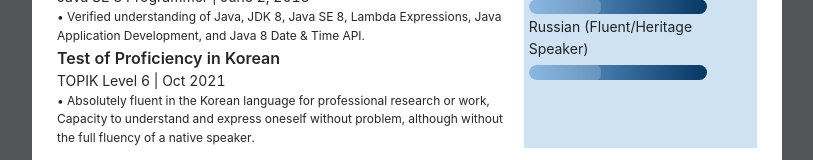
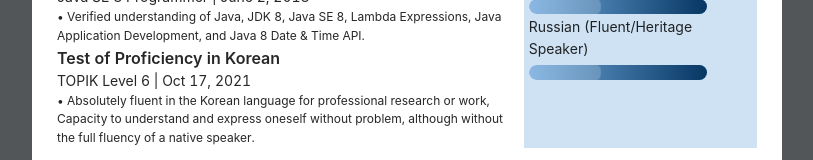
Before and after one commit to bowdawn/oleinikov-resume, a React (Create React App) app: page / in a window 1280 px wide. Shown: the part 901-1061 px from the top of the page, without its empty margins (233-1046 px from the left). Built offline with nearby package versions, Linux system fonts and the light colour scheme.

Commit message:
refactor certificate

```diff
--- a/src/App.tsx
+++ b/src/App.tsx
@@ -21,9 +21,9 @@ const App: FC = () => {
         <Col span={24}>
           <PageHeader extra={
             <Space align='center' size="middle">
-            <Switch checked={resume.type == "Kr"}
+            <Switch checked={resume.type == resume_kr.type}
               style={{marginBottom: "6px"}}
-              onClick={() => { setResume(resume.type == "En" ? resume_kr : resume_en) }
+              onClick={() => { setResume(resume.type == resume_en.type ? resume_kr : resume_en) }
               }
               unCheckedChildren={<div><GlobalOutlined /> {resume.switch}</div>}
               checkedChildren={<div><GlobalOutlined /> {resume.switch}</div>} />
--- /dev/null
+++ b/src/static/locales/en/certificate.tsx
@@ -0,0 +1,13 @@
+import CertificateType from "../../../types/Certificate";
+
+export default {
+    "id1_header" : "Oracle Certified Professional",
+    "id1_title" : "Java SE 8 Programmer | July 20, 2018",
+    "id1_detail" : "• Verified understanding of Concurrency, Fork - Join Framework, Functional Interfaces, JDBC, Java Design Patterns, Java NIO.2 API, Localization, Regular Expressions, Parallel Streams and Stream API.",
+    "id2_header" : "Oracle Certified Associate",
+    "id2_title" : "Java SE 8 Programmer | June 2, 2018",
+    "id2_detail" : "• Verified understanding of Java, JDK 8, Java SE 8, Lambda Expressions, Java Application Development, and Java 8 Date & Time API.",
+    "id3_header" : "Test of Proficiency in Korean",
+    "id3_title" : "TOPIK Level 6 | Oct 17, 2021",
+    "id3_detail" : "• Absolutely fluent in the Korean language for professional research or work, Capacity to understand and express oneself without problem, although without the full fluency of a native speaker.",
+} as CertificateType
--- /dev/null
+++ b/src/static/locales/kr/certificate.tsx
@@ -0,0 +1,13 @@
+import CertificateType from "../../../types/Certificate";
+
+export default {
+    "id1_header" : "Professional Oracle 자격증",
+    "id1_title" : "자바 SE 8 프로그래머 | 2018.07.20",
+    "id1_detail" : "• Concurrency, Fork - Join Framework, Functional Interfaces, JDBC, Java Design Patterns, Java NIO.2 API, Localization, Regular Expressions, Parallel Streams & Stream API 사용가능",
+    "id2_header" : "Associate Oracle 자격증",
+    "id2_title" : "자바 SE 8 프로그래머 | 2018.06.02",
+    "id2_detail" : "• Java, JDK 8, Java SE 8, Lambda Expressions, Java Application Development, and Java 8 Date & Time API 사용가능",
+    "id3_header" : "Test of Proficiency in Korean (한국어능력시험)",
+    "id3_title" : "TOPIK 6급 | 2021.10.17",
+    "id3_detail" : "• 전문 분야에서의 연구나 업무 수행에 필요한 언어 기능을 비교적 정확하고 유창하게 수행할 수 있으며 정치, 경제, 사회, 문화 전반에 걸쳐 친숙하지 않은 주제에 관해서도 이해하고 사용할 수 있음. 원어민 화자의 수준에는 이르지 못하나 기능 수행이나 의미 표현에는 어려움을 겪지 않음.",
+} as CertificateType
--- a/src/static/resume_en.tsx
+++ b/src/static/resume_en.tsx
@@ -5,6 +5,7 @@ import Link from "antd/lib/typography/Link";
 import Resume from "../types/Resume";
 import badges from "./badges";
 import contact from "./contact";
+import certificate from "./locales/en/certificate";
 import education from "./locales/en/education"
 import experience from "./locales/en/experience";
 import language from "./locales/en/language";
@@ -87,15 +88,13 @@ const resume_en: Resume =
             [
                 {
                     type: "header", text: <div>
-                        Oracle Certified Professional
+                        {certificate.id1_header}
                         {badges.oracle_professional}
                     </div>
                 },
-                { type: "title", text: "Java SE 8 Programmer | July 20, 2018 " },
+                { type: "title", text: certificate.id1_title },
                 {
-                    type: "detail", text: `• Verified understanding of Concurrency, Fork - Join Framework, Functional Interfaces,
-                    JDBC, Java Design Patterns, Java NIO.2 API, Localization, Regular Expressions,
-                    Parallel Streams and Stream API.`
+                    type: "detail", text: certificate.id1_detail
                 },
             ]
     }
@@ -106,14 +105,13 @@ const resume_en: Resume =
                 {
                     type: "header", text:
                         <div>
-                            Oracle Certified Associate
+                            {certificate.id2_header}
                             {badges.oracle_associate}
                         </div>
                 },
-                { type: "title", text: "Java SE 8 Programmer | June 2, 2018" },
+                { type: "title", text: certificate.id2_title },
                 {
-                    type: "detail", text: `• Verified understanding of Java, JDK 8, Java SE 8, Lambda Expressions, Java
-                    Application Development, and Java 8 Date & Time API.`
+                    type: "detail", text: certificate.id2_detail
                 },
             ]
     }
@@ -121,11 +119,10 @@ const resume_en: Resume =
     {
         description:
             [
-                { type: "header", text: "Test of Proficiency in Korean" },
-                { type: "title", text: "TOPIK Level 6 | Oct 2021" },
+                { type: "header", text: certificate.id3_header },
+                { type: "title", text: certificate.id3_title },
                 {
-                    type: "detail", text: `• Absolutely fluent in the Korean language for professional research or work, Capacity
-                    to understand and express oneself without problem, although without the full fluency of a native speaker.`
+                    type: "detail", text: certificate.id3_detail
                 },
             ]
     }],
--- a/src/static/resume_kr.tsx
+++ b/src/static/resume_kr.tsx
@@ -4,6 +4,7 @@ import Link from "antd/lib/typography/Link";
 import Resume from "../types/Resume";
 import badges from "./badges";
 import contact from "./contact";
+import certificate from "./locales/kr/certificate";
 import education from "./locales/kr/education"
 import experience from "./locales/kr/experience";
 import language from "./locales/kr/language";
@@ -82,11 +83,15 @@ const resume_kr: Resume =
     certificationitem: [{
         description:
             [
-                { type: "header", text: <div>Professional Oracle 자격증{badges.oracle_professional}</div> },
-                { type: "title", text: "자바 SE 8 프로그래머 | 2018.07.20" },
                 {
-                    type: "detail", text: `• Concurrency, Fork - Join Framework, Functional Interfaces, JDBC,
-                    Java Design Patterns, Java NIO.2 API, Localization, Regular Expressions, Parallel Streams & Stream API 사용가능`
+                    type: "header", text: <div>
+                        {certificate.id1_header}
+                        {badges.oracle_professional}
+                    </div>
+                },
+                { type: "title", text: certificate.id1_title },
+                {
+                    type: "detail", text: certificate.id1_detail
                 },
             ]
     }
@@ -94,11 +99,16 @@ const resume_kr: Resume =
     {
         description:
             [
-                { type: "header", text: <div> Associate Oracle 자격증{badges.oracle_associate}</div> },
-                { type: "title", text: "자바 SE 8 프로그래머 | 2018.06.02" },
                 {
-                    type: "detail", text: `• Java, JDK 8, Java SE 8, Lambda Expressions, Java Application
-                    Development, and Java 8 Date & Time API 사용가능`
+                    type: "header", text:
+                        <div>
+                            {certificate.id2_header}
+                            {badges.oracle_associate}
+                        </div>
+                },
+                { type: "title", text: certificate.id2_title },
+                {
+                    type: "detail", text: certificate.id2_detail
                 },
             ]
     }
@@ -106,12 +116,10 @@ const resume_kr: Resume =
     {
         description:
             [
-                { type: "header", text: "Test of Proficiency in Korean" },
-                { type: "title", text: "TOPIK Level 6 | Oct 2021" },
+                { type: "header", text: certificate.id3_header },
+                { type: "title", text: certificate.id3_title },
                 {
-                    type: "detail", text: `• 전문 분야에서의 연구나 업무 수행에 필요한 언어 기능을 비교적 정확하고 유창하게
-                    수행할 수 있으며 정치, 경제, 사회, 문화 전반에 걸쳐 친숙하지 않은 주제에 관해서도 이해하고 사용할 수 있음.
-                    원어민 화자의 수준에는 이르지 못하나 기능 수행이나 의미 표현에는 어려움을 겪지 않음.`
+                    type: "detail", text: certificate.id3_detail
                 },
             ]
     }],
--- /dev/null
+++ b/src/types/Certificate.ts
@@ -0,0 +1,13 @@
+interface CertificateType {
+    "id1_header" : string;
+    "id1_title" : string;
+    "id1_detail" : string;
+    "id2_header" : string;
+    "id2_title" : string;
+    "id2_detail" : string;
+    "id3_header" : string;
+    "id3_title" : string;
+    "id3_detail" : string;
+}
+
+export default CertificateType;
```
